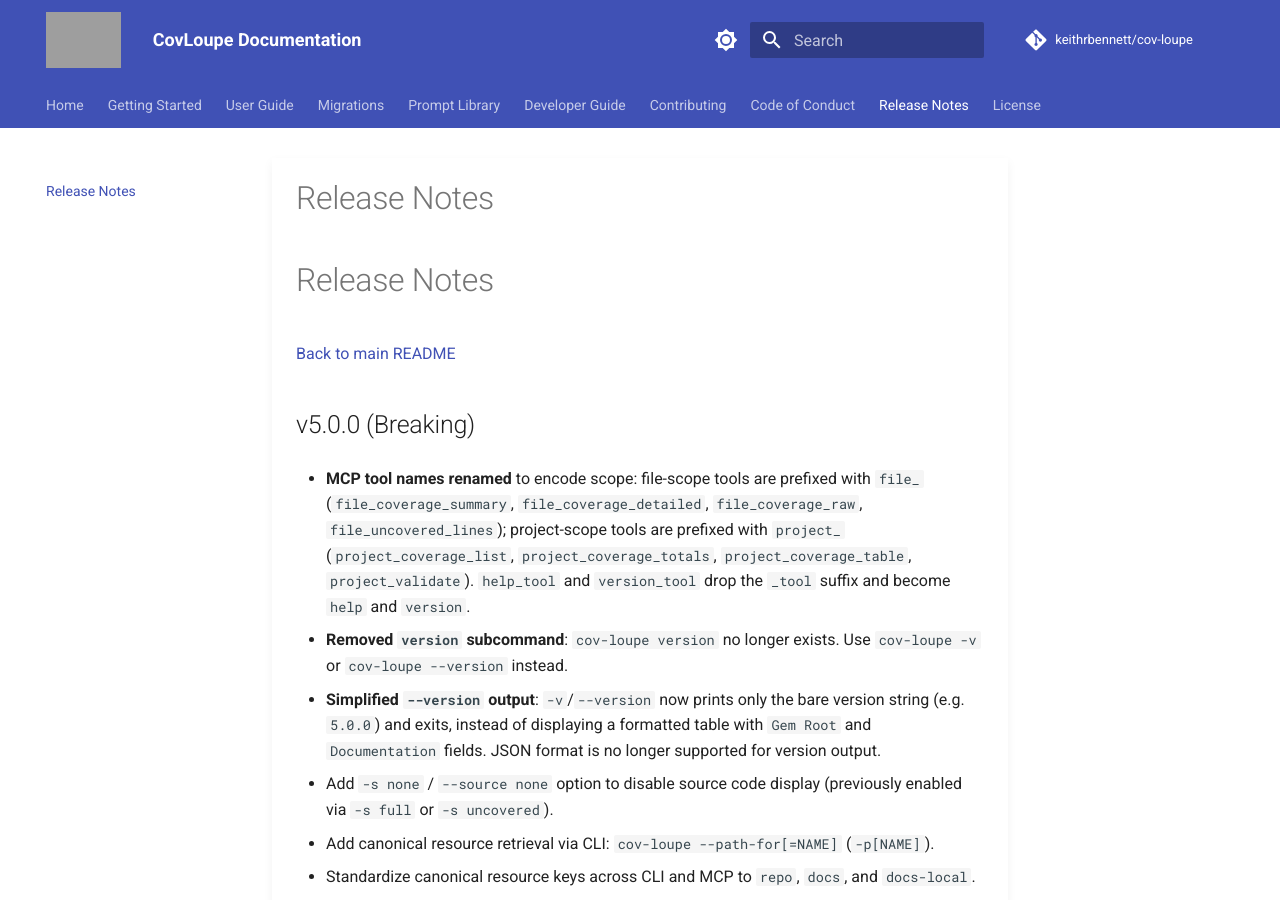
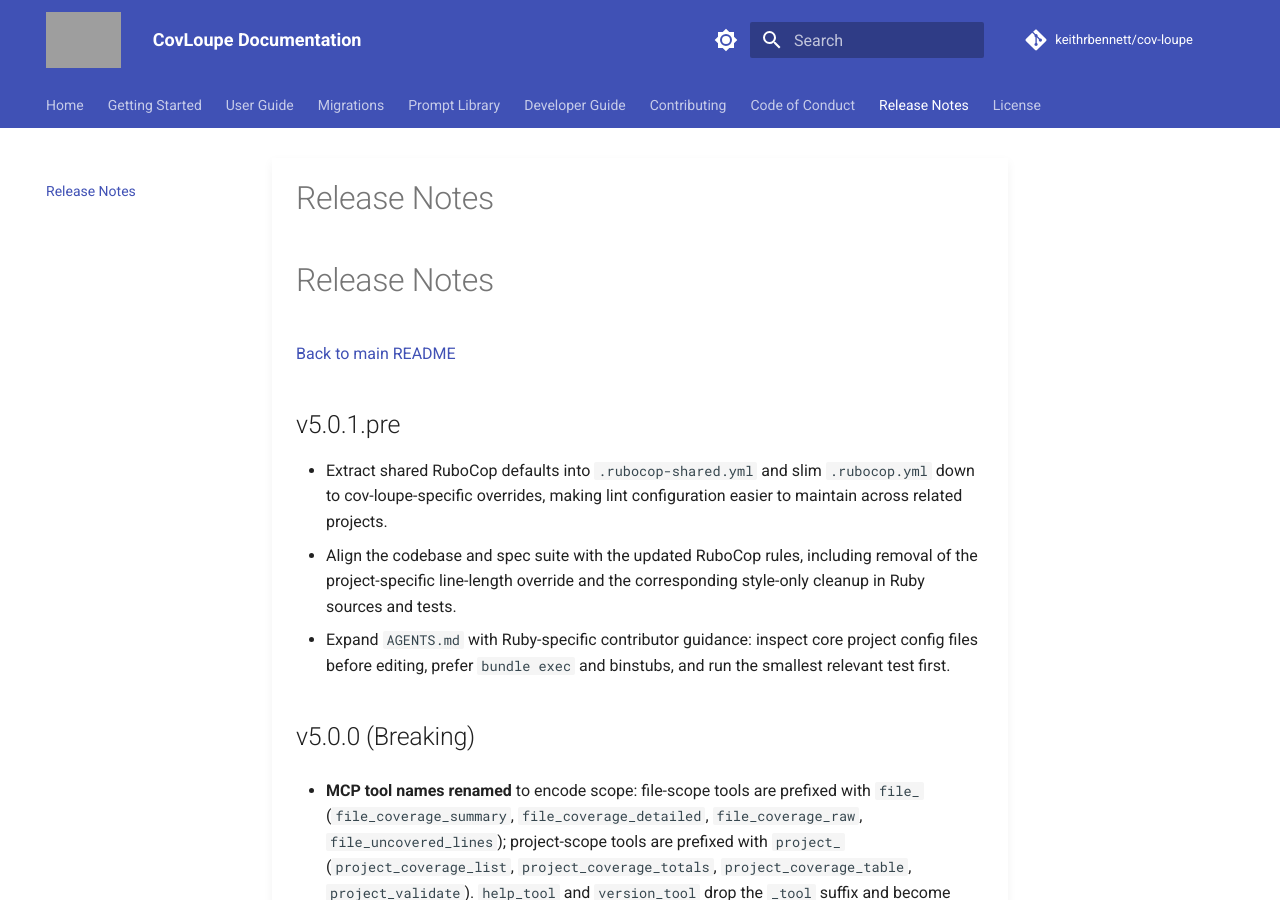
Before and after one commit to keithrbennett/simplecov-mcp, an MkDocs documentation site: the page built from docs/release_notes.md, in a window 1280 px wide and 900 px high. Built offline with MkDocs 1.6.1 and Material for MkDocs 9.7.7, drawn with Linux system fonts in a browser that asks for light colours; comment, search, counter and statistics services are not loaded; grey boxes are pictures that could not be loaded.

Commit message:
Add release notes, bump version to 5.0.1.pre.

```diff
--- a/RELEASE_NOTES.md
+++ b/RELEASE_NOTES.md
@@ -2,6 +2,11 @@
 
 [Back to main README](docs/index.md)
 
+
+## v5.0.1.pre
+- Extract shared RuboCop defaults into `.rubocop-shared.yml` and slim `.rubocop.yml` down to cov-loupe-specific overrides, making lint configuration easier to maintain across related projects.
+- Align the codebase and spec suite with the updated RuboCop rules, including removal of the project-specific line-length override and the corresponding style-only cleanup in Ruby sources and tests.
+- Expand `AGENTS.md` with Ruby-specific contributor guidance: inspect core project config files before editing, prefer `bundle exec` and binstubs, and run the smallest relevant test first.
 
 ## v5.0.0 (Breaking)
 - **MCP tool names renamed** to encode scope: file-scope tools are prefixed with `file_` (`file_coverage_summary`, `file_coverage_detailed`, `file_coverage_raw`, `file_uncovered_lines`); project-scope tools are prefixed with `project_` (`project_coverage_list`, `project_coverage_totals`, `project_coverage_table`, `project_validate`). `help_tool` and `version_tool` drop the `_tool` suffix and become `help` and `version`.
```
Also changed, not shown: 1 other file.
